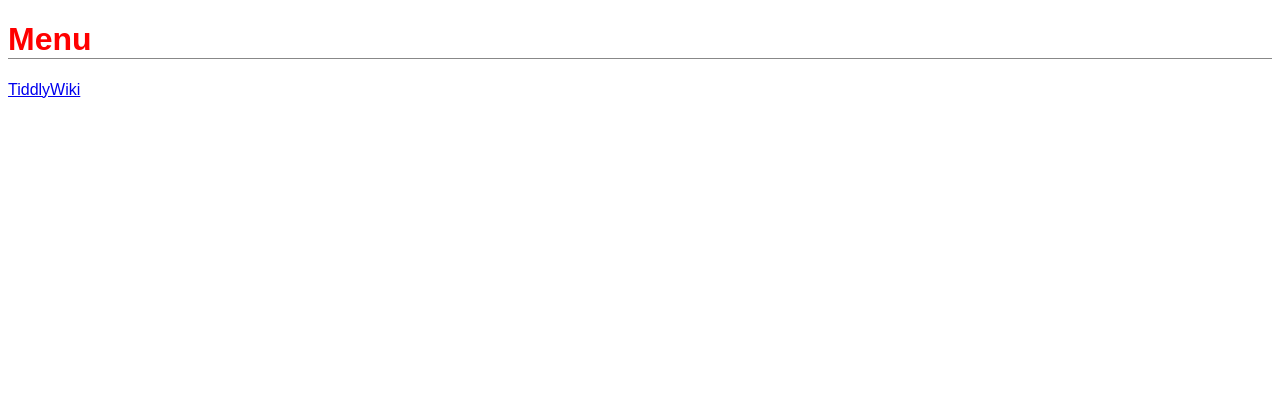
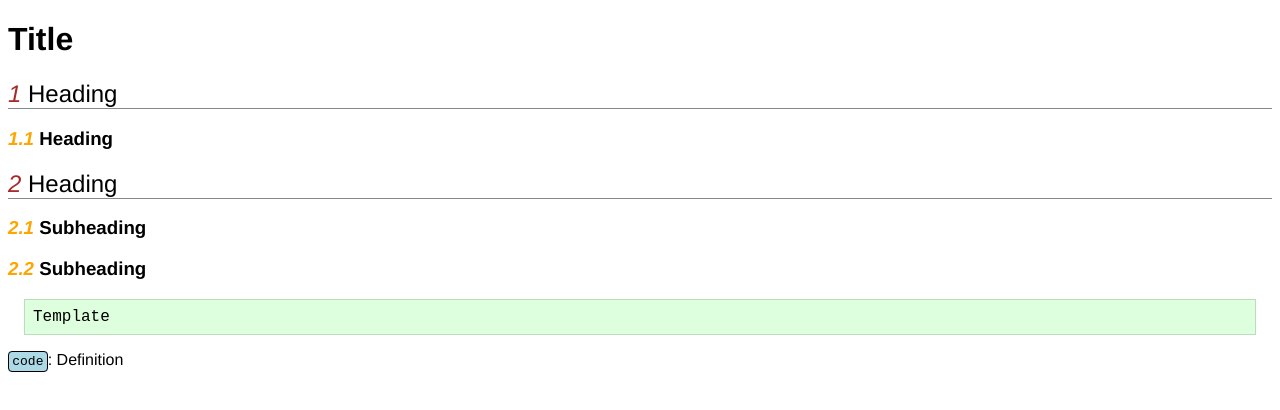
Before and after one commit to Chez-Bro/chez-bro.github.io, a plain HTML site: page index.html in a window 1280 px wide. Drawn offline with Linux system fonts and the light colour scheme.

Commit message:
Add files via upload

```diff
--- a/index.html
+++ b/index.html
@@ -1,7 +1,7 @@
 <!DOCTYPE html>
 <html lang="en">
   <head>
-    <title>Main</title>
+    <title>My Page</title>
     <link rel="stylesheet" href="style.css">
     <meta charset="UTF-8">
     <meta name="viewport" content="width=device-width, initial-scale=1.0">
@@ -9,8 +9,14 @@
   </head>
 
   <body>
-    <h1>Menu</h1>
-    <a href="https://chez-bro.github.io/TiddlyWiki">TiddlyWiki</a>
+    <h1>Title</h1>
+    <h2>Heading</h2>
+    <h3>Heading</h3>
+    <h2>Heading</h2>
+    <h3>Subheading</h3>
+    <h3>Subheading</h3>
+    <pre>Template</pre>
+    <code>code</code>: Definition
   </body>
 
 </html>
--- a/style.css
+++ b/style.css
@@ -1,16 +1,28 @@
 body {
-  font-family: Arial, sans-serif;
-  color: black;
-}
-
-h1 {
-  border-bottom:1px solid #888;
+  font-family: "Helvetica Neue", Helvetica, Arial, sans-serif;
+  counter-reset: section;
 }
 
 h2 {
+  font-weight: normal;
   font-size:1.5em;
   margin-bottom:.5em;
-  border-bottom:1px solid #888
+  border-bottom:1px solid #888;
+  counter-reset: subsection;
+}
+
+h2::before {
+  counter-increment:section;
+  content:counter(section)" ";
+  color: brown;
+  font-style: italic;
+}
+
+h3::before {
+  counter-increment: subsection;
+  content: counter(section)"."counter(subsection)" ";
+  color: orange;
+  font-style: italic;
 }
 
 code {
@@ -28,36 +40,3 @@ pre {
   padding:.5em;
   margin:1em;
 }
-
-/* Initialize the counter for h1 */
-body {
-  counter-reset: section; /* Start the main counter */
-}
-
-/* Title - h1 */
-h1 {
-  color: red;
-}
-
-/* Heading - h2 */
-h2 {
-  color: blue;
-  counter-increment: section; /* Increment the main counter */
-}
-
-h2::before {
-  content: counter(section) ". "; /* Add the number before h2 */
-  color: purple; /* Change the color of the number */
-}
-
-/* Subheading - h3 */
-h3 {
-  color: green;
-  counter-increment: subsection; /* Increment the subheading counter */
-  counter-reset: subsection; /* Reset subsection counter when a new h2 starts */
-}
-
-h3::before {
-  content: counter(section) "." counter(subsection) " "; /* Add main and subheading number */
-  color: orange; /* Change the color of the number */
-}
```
